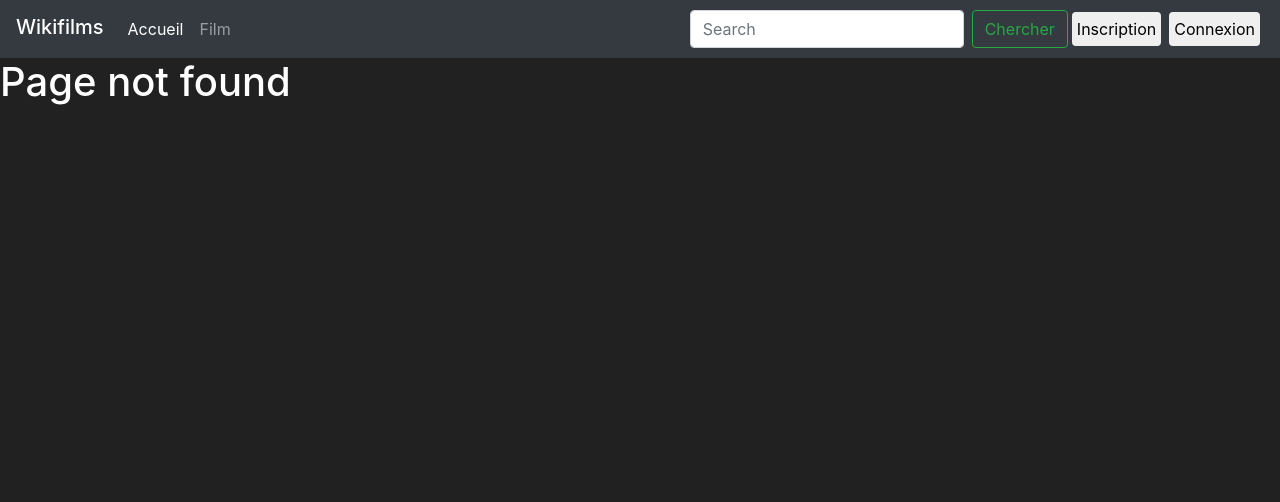
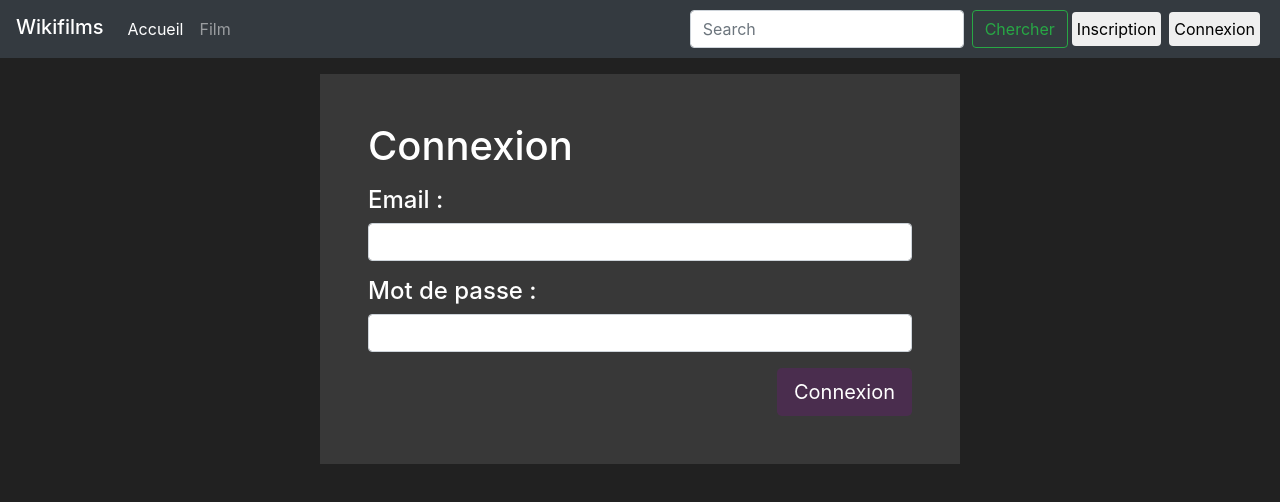
Before and after one commit to axeltav/WikiFilms, a React (Vite) app: page /connexion in a window 1280 px wide. Before the commit this address had no page. Shown: the top 502 px of the page. Built offline with nearby package versions, Linux system fonts and the light colour scheme.

Commit message:
add connexion page with form

```diff
--- a/src/App.jsx
+++ b/src/App.jsx
@@ -5,6 +5,7 @@ import { FilmDetail } from './view/FilmDetail';
 import { FilmRecherche } from './view/FilmRecherche';
 import { Navbar } from './components/Navbar';
 import { Inscription } from './view/Inscription';
+import { Connexion } from './view/Connexion';
 
 function App() {
 
@@ -28,6 +29,10 @@ function App() {
         {
           path: '/inscription',
           element: <Inscription/>
+        },
+        {
+          path: '/connexion',
+          element: <Connexion/>
         },
         {
           path: "*",
--- a/src/components/Navbar.jsx
+++ b/src/components/Navbar.jsx
@@ -28,6 +28,10 @@ export const Navbar = () => {
 
   const handleInscription = () => {
     navigate('/inscription');
+  }
+
+  const handleConnexion = () => {
+    navigate('/connexion');
   }
 
   return (
@@ -61,7 +65,7 @@ export const Navbar = () => {
     /> :
     <div>
       <button className="btn p-1 m-1" onClick={handleInscription}>Inscription</button>
-      <button className="btn p-1 m-1">Connexion</button>
+      <button className="btn p-1 m-1" onClick={handleConnexion}>Connexion</button>
     </div>}
 
 </nav>
--- /dev/null
+++ b/src/view/Connexion.jsx
@@ -0,0 +1,64 @@
+import { useState } from "react";
+import { useNavigate } from "react-router-dom";
+
+export const Connexion = () => {
+
+    let navigate = useNavigate();
+
+    const [email, setEmail] = useState('');
+    const [password, setPassword] = useState('');
+
+    const [authError, setAuthError] = useState('');
+
+    const handleEmail = (event) => {
+        setEmail(event.target.value)
+    };
+
+    const handlePassword = (event) => {
+        setPassword(event.target.value)
+    };
+
+    const handleSubmit = (event) => {
+        event.preventDefault();
+        setAuthError('')
+
+        let users = JSON.parse(localStorage.getItem('users'));
+
+        if(users && users.find(user => user.email === email)) {
+            let user = users.find(user => user.email === email);
+            if(user && user.password === password) {
+                localStorage.setItem('currentUser', JSON.stringify(user));
+                navigate('/');
+            } else {
+                setAuthError('Email ou mot de passe incorrect');
+            }
+        } else {
+            setAuthError('Email ou mot de passe incorrect');
+        }
+    };
+
+    return (
+        <div className="container">
+            <section className="row d-flex justify-content-center align-content-center pt-3">
+                <section className="col-10 col-md-6 p-5 form-inscription">
+                    <h1>Connexion</h1>
+                    <form action="" onSubmit={handleSubmit}>
+                        <div className="mt-3">
+                            <label htmlFor="email" className="white h4">Email :</label>
+                            {/* {emailError? <p className="errorForm">{emailError}</p> : ''} */}
+                            <input type="text" id="email" className="form-control" aria-label="champ email" value={email} onChange={handleEmail}/>
+                        </div>
+                        <div className="mt-3">
+                            <label htmlFor="password" className="white h4">Mot de passe :</label>
+                            <input type="text" id="password" className="form-control" aria-label="champ mot de passe" value={password} onChange={handlePassword}/>
+                        </div>
+                        <div className="d-flex justify-content-end mt-3">
+                            <button type="submit" className="btn btn-lg validBtn">Connexion</button>
+                        </div>
+                    </form>
+                </section>
+            </section>
+
+        </div>
+      );
+}
```
